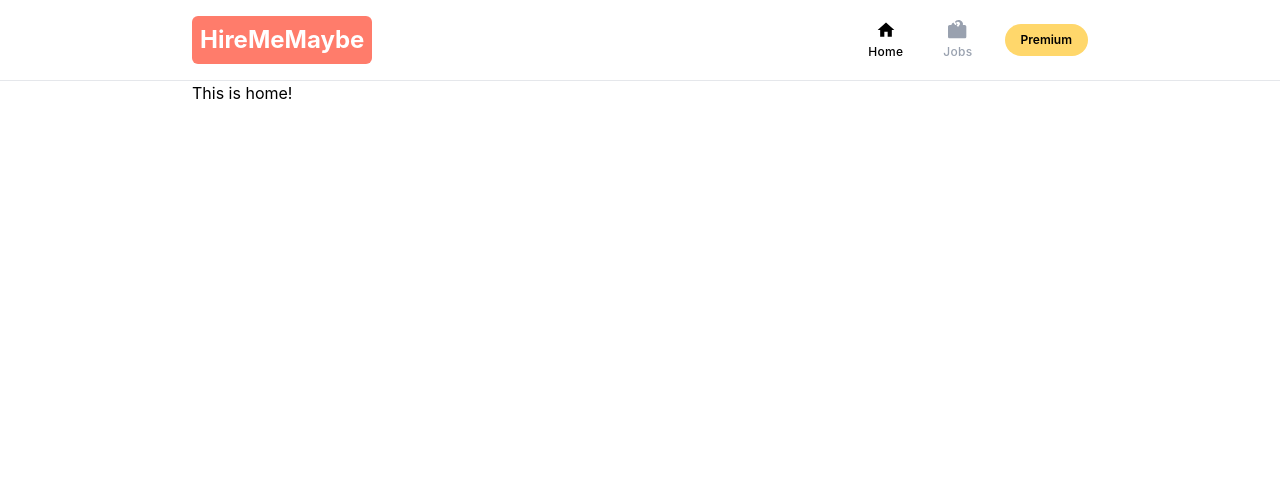
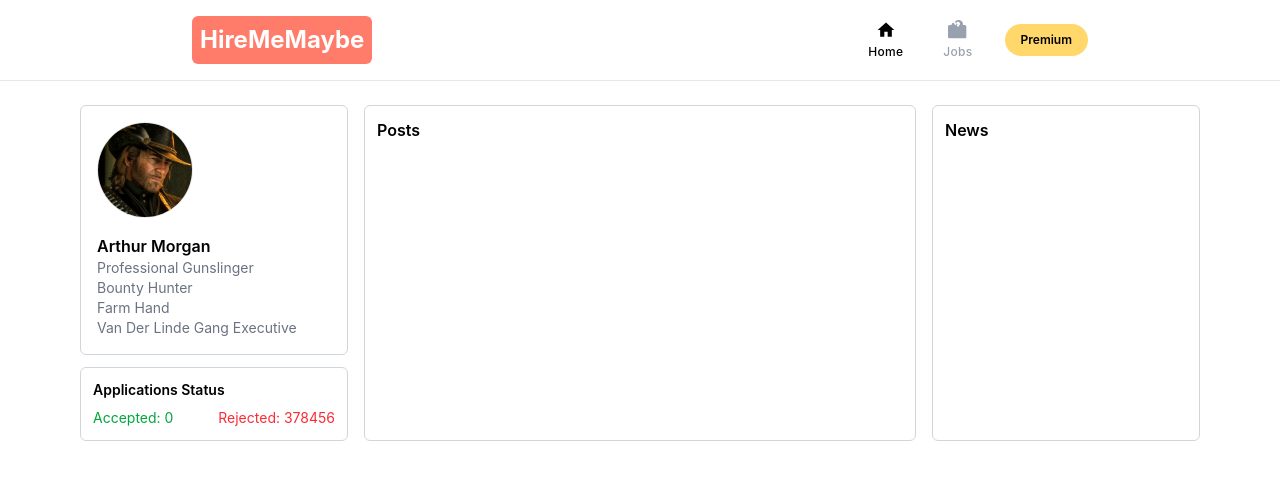
Before and after one commit to Ayaanator/hire-me-maybe, a React (Vite) app: page / in a window 1280 px wide. Shown: the top 480 px of the page. Built offline with nearby package versions, Linux system fonts and the light colour scheme.

Commit message:
finish profile

```diff
--- a/src/Home.tsx
+++ b/src/Home.tsx
@@ -1,13 +1,44 @@
 import { useState } from 'react'
-
+import arthur from "././assets/arthur.jpg";
 
 function Home() {
+  return (
+    <div className="max-w-6xl mx-auto px-4 py-6 grid grid-cols-12 grid-rows-6 gap-4">
 
-  return (
-    <div className="max-w-4xl mx-auto flex items-center justify-between">
-      <h1>This is home!</h1>
+      <div className="col-span-3 flex flex-col gap-3">
+        <div className="border border-gray-300 p-4 rounded-md">
+          <img
+            src={arthur}
+            alt="profile"
+            className="w-24 h-24 rounded-full object-cover border border-gray-200 mb-4"
+          />
+          <h2 className="font-semibold">Arthur Morgan</h2>
+          <p className="text-sm text-gray-500">
+            Professional Gunslinger <br/> Bounty Hunter <br/> Farm Hand <br/>
+            Van Der Linde Gang Executive
+          </p>
+        </div>
+        <div className="border border-gray-300 p-3 rounded-md">
+          <h3 className="font-semibold text-sm mb-2">
+            Applications Status
+          </h3>
+          <div className="flex justify-between text-sm">
+            <span className="text-green-600">Accepted: 0</span>
+            <span className="text-red-500">Rejected: 378456</span>
+          </div>
+        </div>
+      </div>
+
+      <div className="col-span-6 border border-gray-300 p-3 rounded-md">
+        <h2 className="font-semibold">Posts</h2>
+      </div>
+
+      <div className="col-span-3 border border-gray-300 p-3 rounded-md">
+        <h2 className="font-semibold">News</h2>
+      </div>
+
     </div>
-  )
+  );
 }
 
-export default Home
+export default Home;
```
Also changed, not shown: src/assets/arthur.jpg (added).
